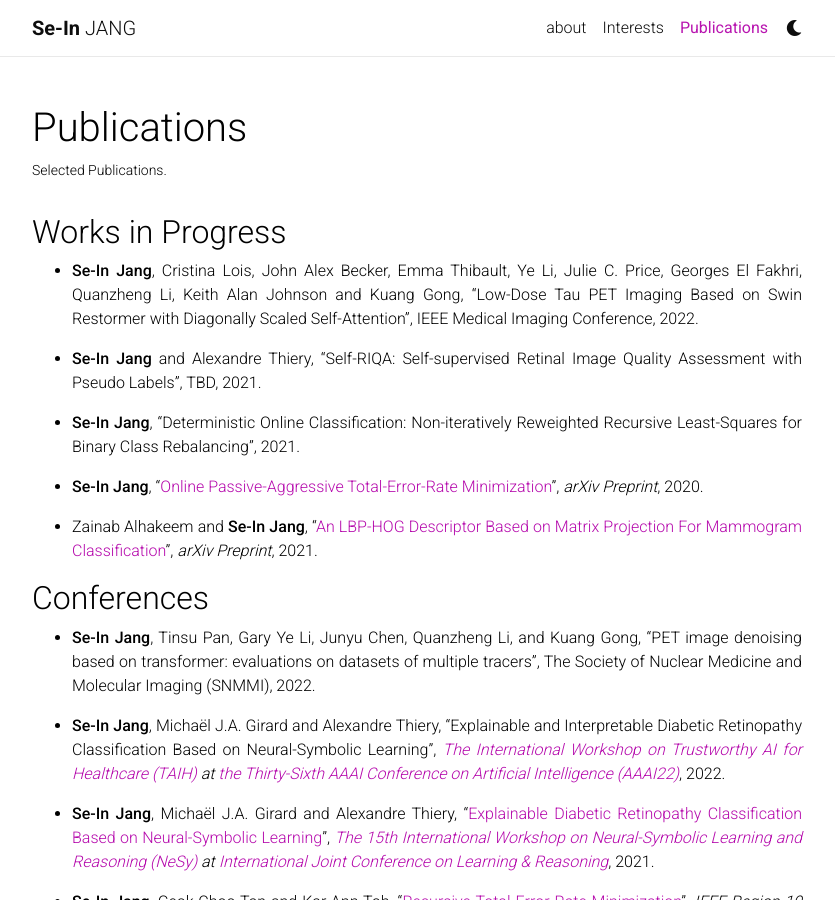
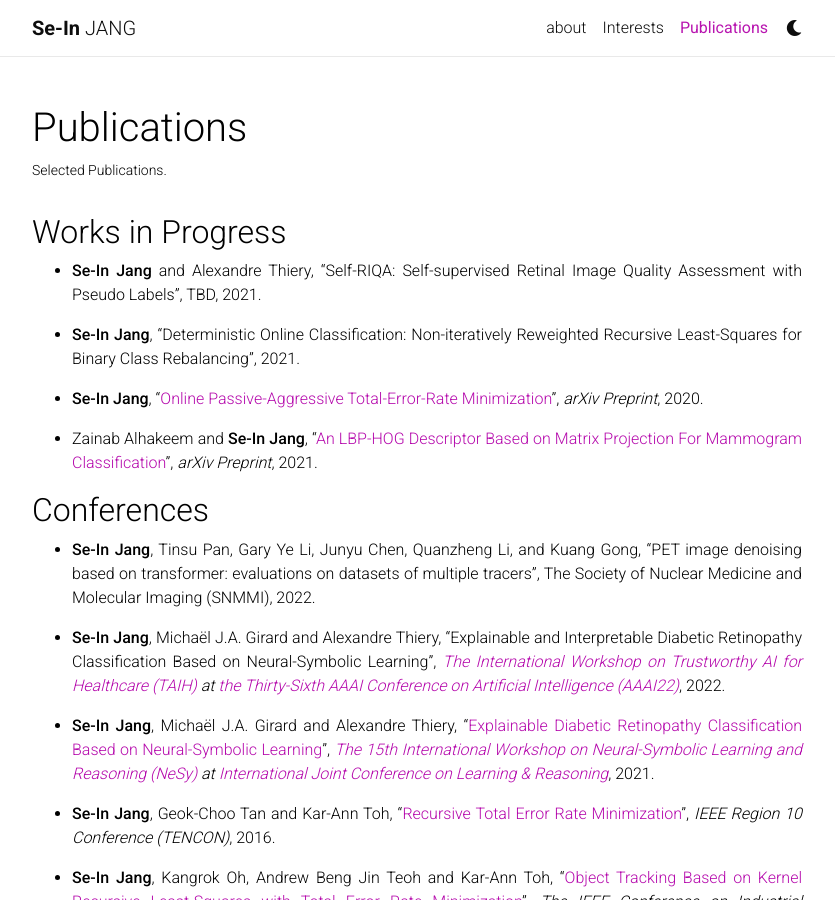
Before and after one commit to sijang/sijang.github.io, a Jekyll site: the page built from _pages/publications.md, in a window 1280 px wide and 900 px high. Shown: the whole window, without its empty margins (223-1058 px from the left). Built offline with Jekyll 4.4.1, drawn with Linux system fonts in a browser that asks for light colours; nearby versions of some CDN libraries; a style sheet for code colours, icons or effects is not loaded.

Commit message:
Update publications.md

```diff
--- a/_pages/publications.md
+++ b/_pages/publications.md
@@ -11,8 +11,8 @@ nav: true
 ## Works in Progress
 
 
-- **Se-In Jang**, Cristina Lois, John Alex Becker, Emma Thibault, Ye Li, Julie C. Price, Georges El Fakhri, Quanzheng Li, Keith Alan Johnson and Kuang Gong, "Low-Dose Tau PET Imaging Based on Swin Restormer with Diagonally Scaled Self-Attention", IEEE Medical Imaging Conference, 2022.
-{: style="text-align: justify"}
+<!-- - **Se-In Jang**, Cristina Lois, John Alex Becker, Emma Thibault, Ye Li, Julie C. Price, Georges El Fakhri, Quanzheng Li, Keith Alan Johnson and Kuang Gong, "Low-Dose Tau PET Imaging Based on Swin Restormer with Diagonally Scaled Self-Attention", IEEE Medical Imaging Conference, 2022.
+{: style="text-align: justify"}  -->
 
 - **Se-In Jang** and Alexandre Thiery, "Self-RIQA: Self-supervised Retinal Image Quality Assessment with Pseudo Labels", TBD, 2021.
 {: style="text-align: justify"}
```
